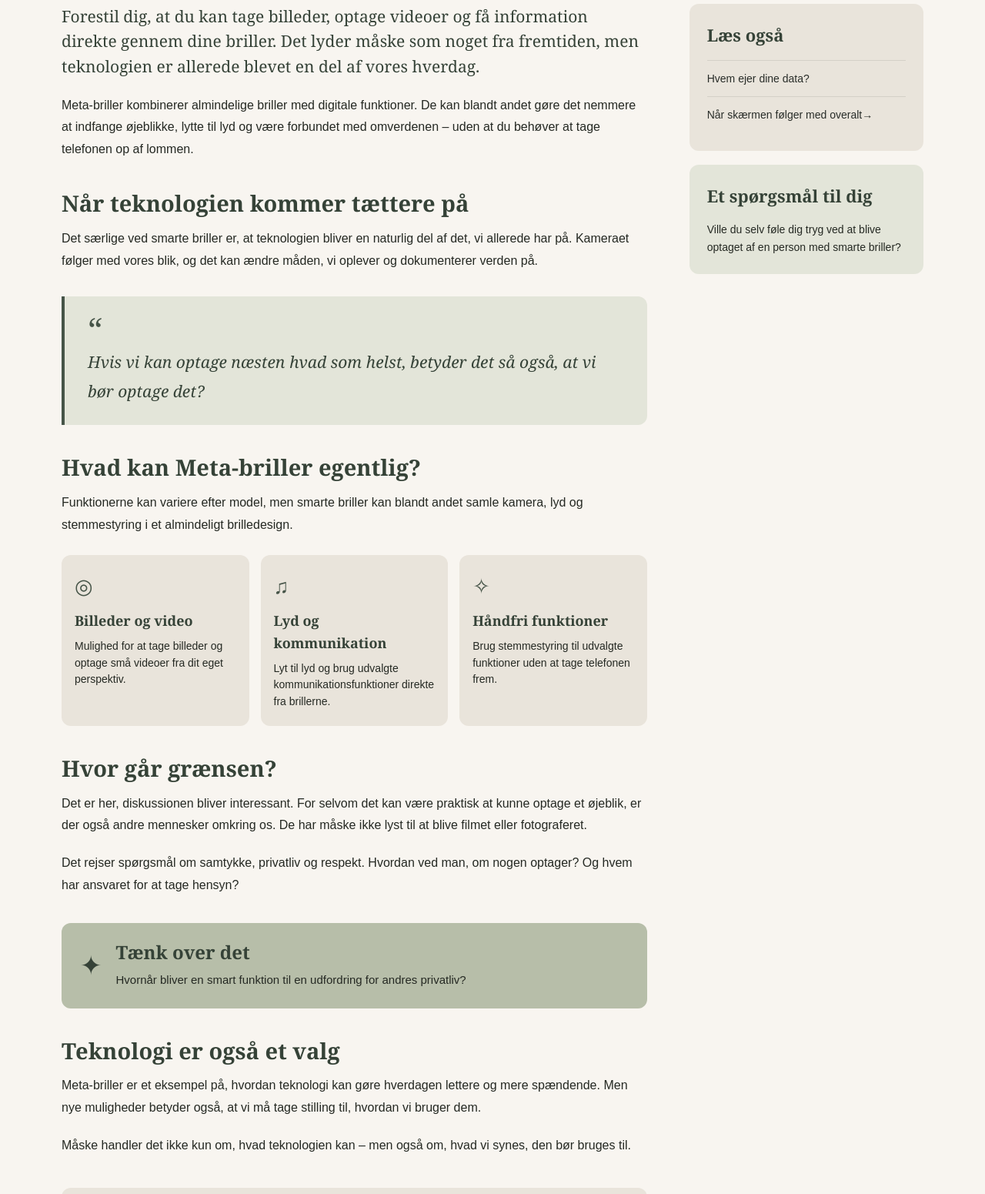
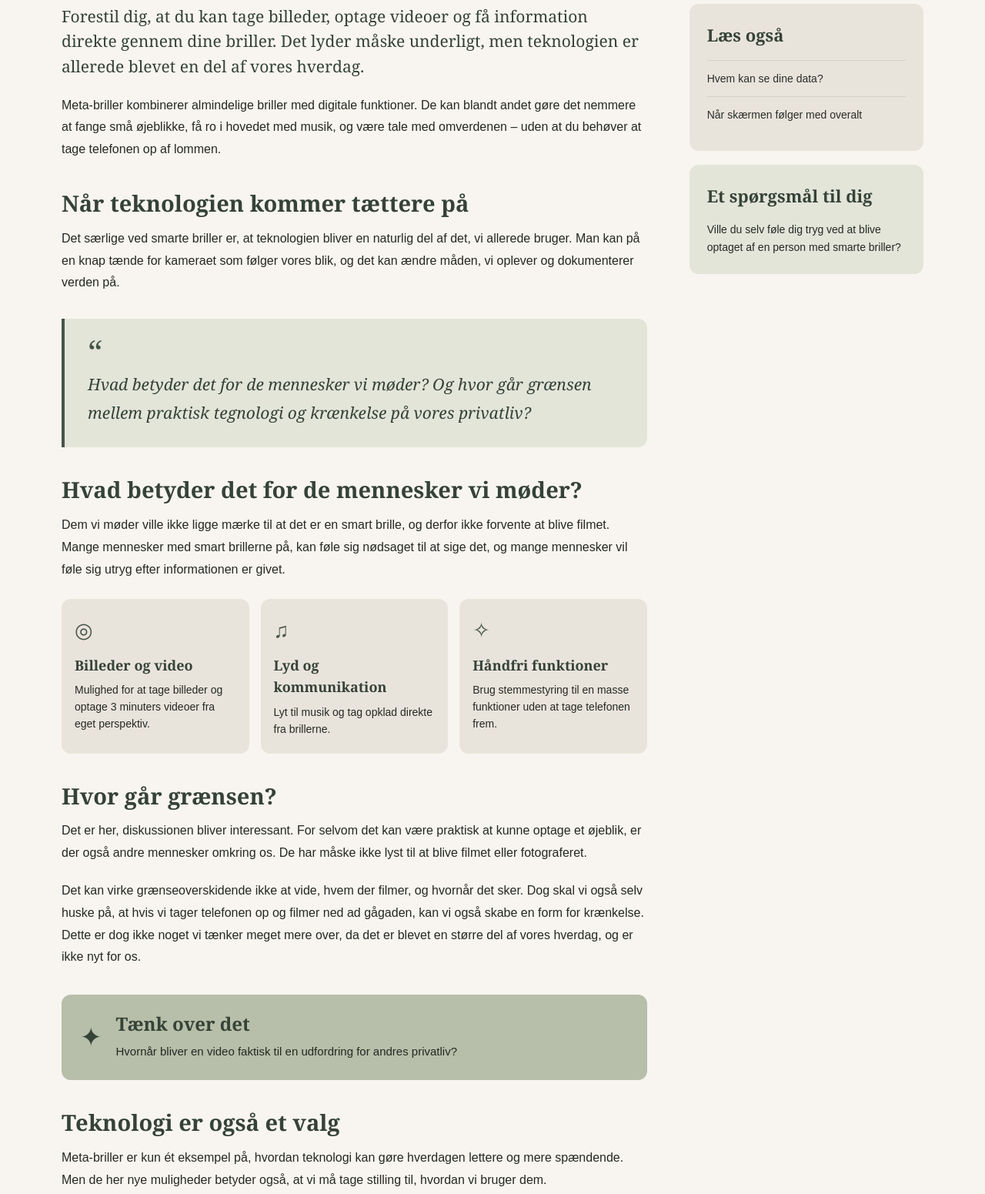
Before and after one commit to Cechen25/Metabriller, a plain HTML site: page meta-briller.html in a window 1280 px wide. Shown: the part 600-2151 px from the top of the page at 77% size. Drawn offline with Linux system fonts and the light colour scheme.

Commit message:
Revise text and links in meta-briller.html
Updated various text elements for clarity and accuracy regarding meta-briller, including links and descriptions.

```diff
--- a/meta-briller.html
+++ b/meta-briller.html
@@ -15,8 +15,8 @@
             <a href="forside.html" class="logo">MELLEM LINJERNE</a>
 
             <ul class="menu">
-                <li><a href="forside.html">Forside</a></li>
-                <li><a href="online-liv.html">Online liv</a></li>
+                <li><a href="index.html">Forside</a></li>
+                <li><a href="digitale-rettigheder.html">Digitale rettigheder</a></li>
                 <li><a class="active" href="meta-briller.html">Meta-briller</a></li>
                 <li><a href="om.html">Om bloggen</a></li>
                 <li><a href="kontakt.html">Kontakt</a></li>
@@ -30,7 +30,7 @@
 
         <!-- BRØDKRUMMESTI -->
         <div class="breadcrumb">
-            <a href="forside.html">Forside</a>
+            <a href="index.html">Forside</a>
             <span>/</span>
             Meta-briller
         </div>
@@ -63,7 +63,7 @@
 
             <img
                 src="img/meta-briller.jpg"
-                alt="Person med smarte briller i bymiljø"
+                alt="Person med smarte briller på"
             >
 
         </section>
@@ -77,16 +77,15 @@
                 <p class="article-intro">
                     Forestil dig, at du kan tage billeder,
                     optage videoer og få information direkte
-                    gennem dine briller. Det lyder måske som
-                    noget fra fremtiden, men teknologien er
+                    gennem dine briller. Det lyder måske underligt, men teknologien er
                     allerede blevet en del af vores hverdag.
                 </p>
 
                 <p>
                     Meta-briller kombinerer almindelige briller
                     med digitale funktioner. De kan blandt andet
-                    gøre det nemmere at indfange øjeblikke,
-                    lytte til lyd og være forbundet med
+                    gøre det nemmere at fange små øjeblikke,
+                    få ro i hovedet med musik, og være tale med
                     omverdenen – uden at du behøver at tage
                     telefonen op af lommen.
                 </p>
@@ -97,7 +96,7 @@
                 <p>
                     Det særlige ved smarte briller er, at
                     teknologien bliver en naturlig del af det,
-                    vi allerede har på. Kameraet følger med
+                    vi allerede bruger. Man kan på en knap tænde for kameraet som følger
                     vores blik, og det kan ændre måden, vi
                     oplever og dokumenterer verden på.
                 </p>
@@ -109,20 +108,16 @@
                     <span class="quote-mark">“</span>
 
                     <p>
-                        Hvis vi kan optage næsten hvad som helst,
-                        betyder det så også, at vi bør optage det?
+                        Hvad betyder det for de mennesker vi møder? Og hvor går grænsen mellem praktisk tegnologi og krænkelse på vores privatliv?
                     </p>
 
                 </div>
 
 
-                <h2>Hvad kan Meta-briller egentlig?</h2>
+                <h2>Hvad betyder det for de mennesker vi møder?</h2>
 
                 <p>
-                    Funktionerne kan variere efter model,
-                    men smarte briller kan blandt andet samle
-                    kamera, lyd og stemmestyring i et almindeligt
-                    brilledesign.
+                    Dem vi møder ville ikke ligge mærke til at det er en smart brille, og derfor ikke forvente at blive filmet. Mange mennesker med smart brillerne på, kan føle sig nødsaget til at sige det, og mange mennesker vil føle sig utryg efter informationen er givet.
                 </p>
 
 
@@ -137,7 +132,7 @@
 
                         <p>
                             Mulighed for at tage billeder og
-                            optage små videoer fra dit eget
+                            optage 3 minuters videoer fra eget
                             perspektiv.
                         </p>
 
@@ -151,8 +146,7 @@
                         <h3>Lyd og kommunikation</h3>
 
                         <p>
-                            Lyt til lyd og brug udvalgte
-                            kommunikationsfunktioner direkte
+                            Lyt til musik og tag opklad direkte
                             fra brillerne.
                         </p>
 
@@ -166,8 +160,7 @@
                         <h3>Håndfri funktioner</h3>
 
                         <p>
-                            Brug stemmestyring til udvalgte
-                            funktioner uden at tage telefonen frem.
+                            Brug stemmestyring til en masse funktioner uden at tage telefonen frem.
                         </p>
 
                     </section>
@@ -186,9 +179,8 @@
                 </p>
 
                 <p>
-                    Det rejser spørgsmål om samtykke, privatliv
-                    og respekt. Hvordan ved man, om nogen optager?
-                    Og hvem har ansvaret for at tage hensyn?
+                    Det kan virke grænseoverskidende ikke at vide, hvem der filmer, og hvornår det sker.
+                    Dog skal vi også selv huske på, at hvis vi tager telefonen op og filmer ned ad gågaden, kan vi også skabe en form for krænkelse. Dette er dog ikke noget vi tænker meget mere over, da det er blevet en større del af vores hverdag, og er ikke nyt for os.
                 </p>
 
 
@@ -202,7 +194,7 @@
                         <h2>Tænk over det</h2>
 
                         <p>
-                            Hvornår bliver en smart funktion
+                            Hvornår bliver en video faktisk
                             til en udfordring for andres privatliv?
                         </p>
 
@@ -214,16 +206,16 @@
                 <h2>Teknologi er også et valg</h2>
 
                 <p>
-                    Meta-briller er et eksempel på, hvordan
+                    Meta-briller er kun ét eksempel på, hvordan
                     teknologi kan gøre hverdagen lettere og
-                    mere spændende. Men nye muligheder betyder
+                    mere spændende. Men de her nye muligheder betyder
                     også, at vi må tage stilling til, hvordan
                     vi bruger dem.
                 </p>
 
                 <p>
-                    Måske handler det ikke kun om, hvad
-                    teknologien kan – men også om, hvad vi
+                    Måske handler det ikke kun om, hvad general
+                    teknologi kan – men også om, hvad vi
                     synes, den bør bruges til.
                 </p>
 
@@ -236,7 +228,7 @@
                     </span>
 
                     <p>
-                        Hvad tænker du? Er smarte briller en
+                        Hvad tænker du? Er meta-briller og andre tenologiske værktøjer en
                         naturlig del af fremtiden eller går
                         de for tæt på vores privatliv?
                     </p>
@@ -253,9 +245,9 @@
 
                     <h2>Læs også</h2>
 
-                    <a href="online-liv.html">Hvem ejer dine data?</a>
+                    <a href="digitale-rettigheder.html">Hvem kan se dine data?</a>
 
-                    <a href="online-liv.html">Når skærmen følger med overalt→</a>
+                    <a href="digitale-rettigheder.html">Når skærmen følger med overalt</a>
 
                 </div>
 
```
